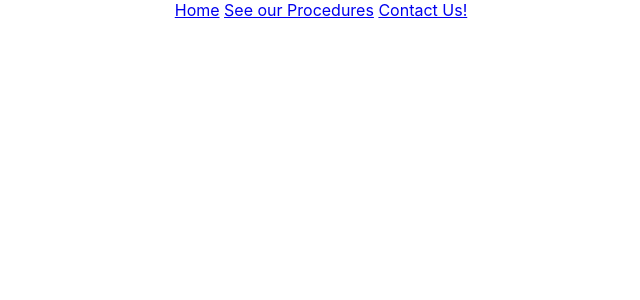
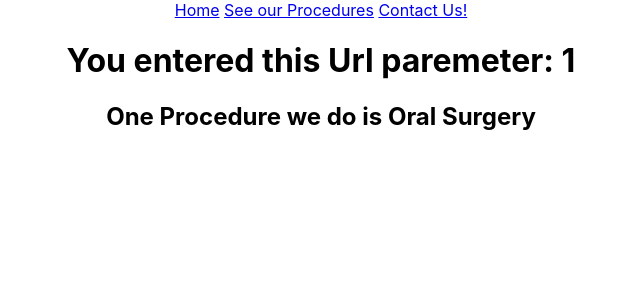
Before and after one commit to chamon562/dentist_website_react_router, a React (Create React App) app: page /widgets/1 in a window 1280 px wide. Shown: the top 300 px of the page, without its empty margins (319-959 px from the left). Built offline with nearby package versions, Linux system fonts and the light colour scheme.

Commit message:
[wdigetshow] Add WidgetShow component and render to app

```diff
--- a/src/App.js
+++ b/src/App.js
@@ -7,6 +7,7 @@
 import Home from "./Home";
 import Procedures from "./Procedures";
 import Contact from "./Contact";
+import WidgetShow from './WidgetShow'
 
 function App() {
 // add some procedures before the return
@@ -43,6 +44,8 @@
         <Route exact path='/' component={Home} />
         <Route path='/procedures' render={() =><Procedures procedures={procedures} />} />
         <Route path='/contact' component={Contact} />
+        {/* user render method pass in {(props) => <WidgetShow {...props}/>}*/}
+        <Route path='/widgets/:id' render={(props) => <WidgetShow procedures={procedures} {...props}/>} />
       </div>
     </Router>
   );
--- /dev/null
+++ b/src/WidgetShow.js
@@ -0,0 +1,16 @@
+// this component we make functional component no need to import commponent
+import React from 'react'
+// pass in props
+const WidgetShow = (props) =>{
+    console.log(props)
+    return(
+        <div>
+            {/* enter url paremeters and pass in {props.match.params.id}*/}
+            <h1>You entered this Url paremeter: {props.match.params.id}</h1>
+            {/* go and grab that 4th element in that array */}
+            {/* whatever id we grab it will */}
+            <h2>One Procedure we do is {props.procedures[props.match.params.id]}</h2>
+        </div>
+    )
+}
+export default WidgetShow
```
